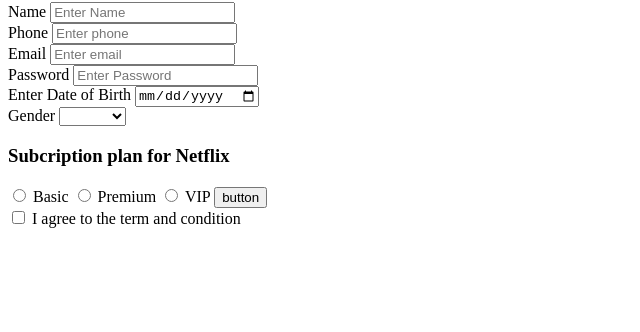
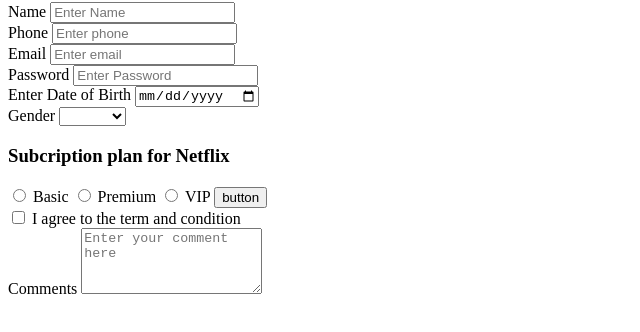
Before and after one commit to sabujghorai/HTML, a plain HTML site: page Chapter_4/03_forms.html in a window 1280 px wide. Shown: the part 78-410 px from the top of the page, without its empty margins (0-640 px from the left). Drawn offline with Linux system fonts and the light colour scheme.

Commit message:
updated the form.html file

```diff
--- a/Chapter_4/03_forms.html
+++ b/Chapter_4/03_forms.html
@@ -77,6 +77,11 @@
               <label for="term">I agree to the term and condition</label>
           </div>
 
+          <!-- Text area for comment -->
+           <div>
+            <label for="comment">Comments</label>
+            <textarea id="comment" placeholder="Enter your comment here" rows="4" ></textarea>
+           </div>
 
     </form>
 </body>
```
